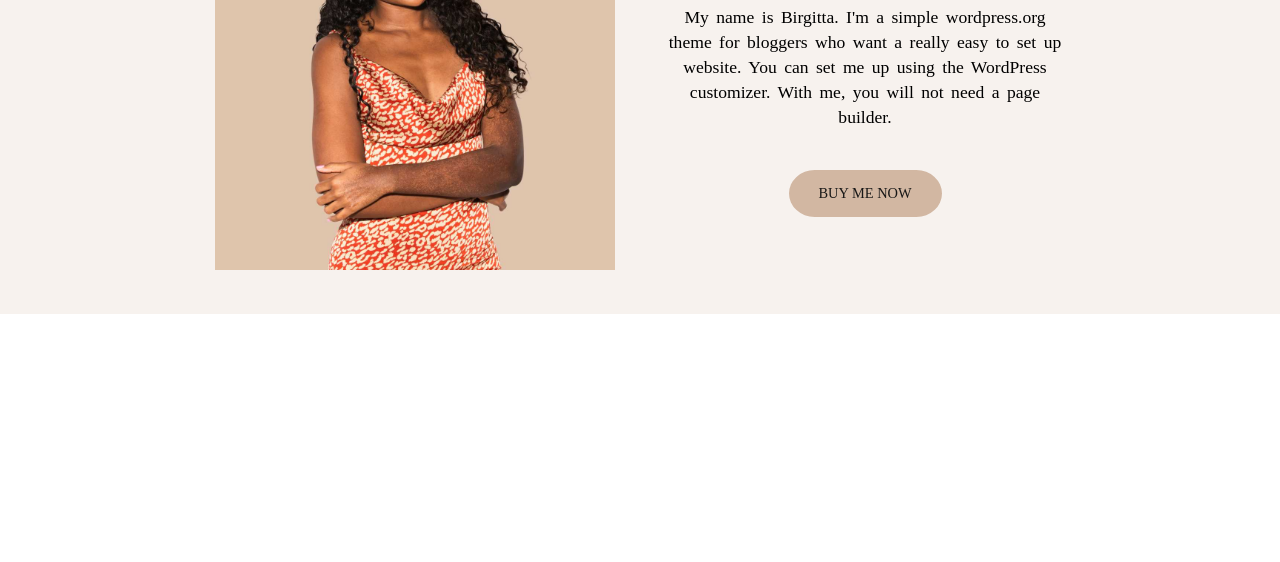
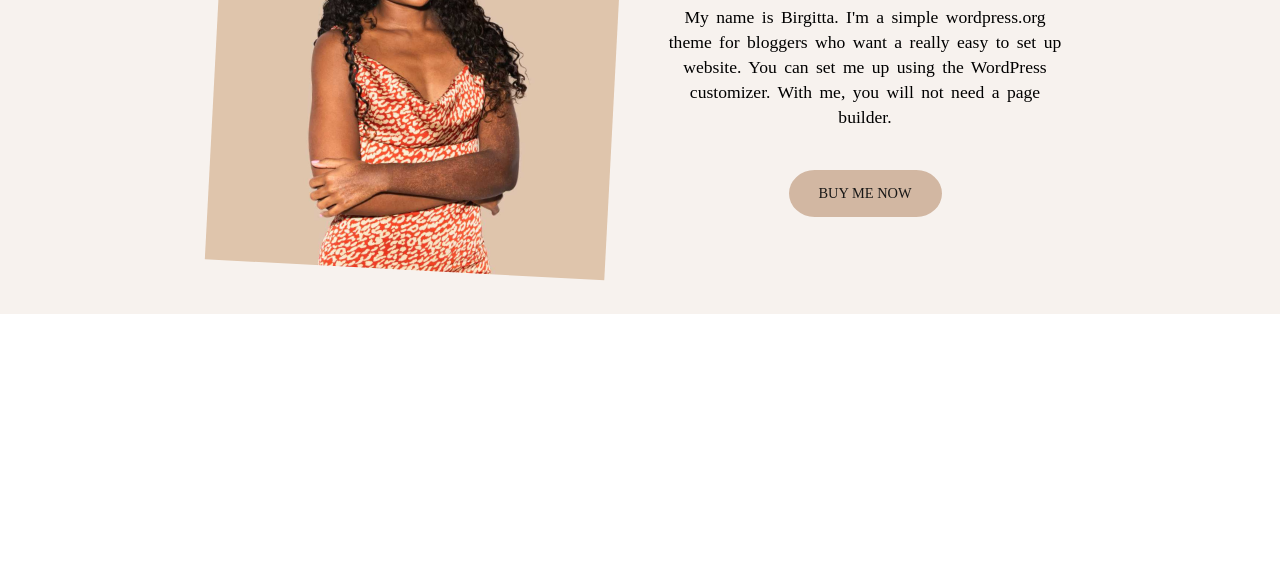
Before and after one commit to yaniiish/EXERCICE-MAQUETTE, a plain HTML site: page index.html in a window 1280 px wide. Shown: the part 238-800 px from the top of the page. Drawn offline with Linux system fonts and the light colour scheme.

Commit message:
rotate
rotate

```diff
--- a/style.css
+++ b/style.css
@@ -44,6 +44,7 @@ main {
 
 img {
     width:  400px;
+    transform: rotate(3deg);;
 }
 
 .texte-profil {
```
